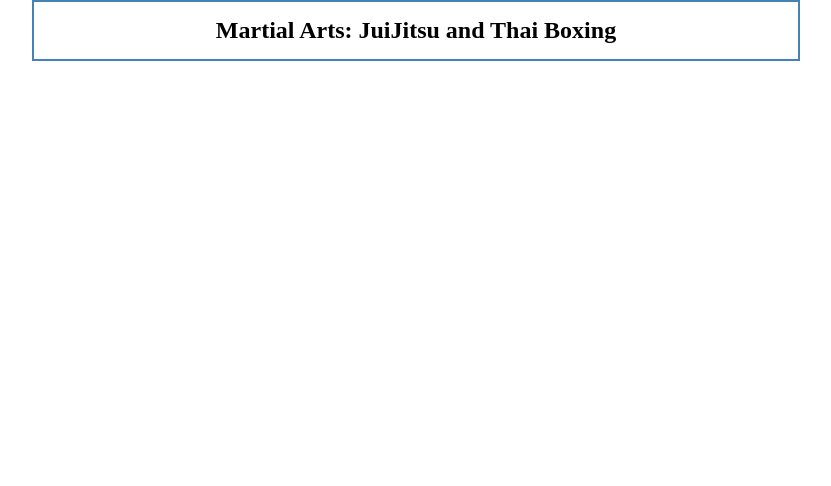
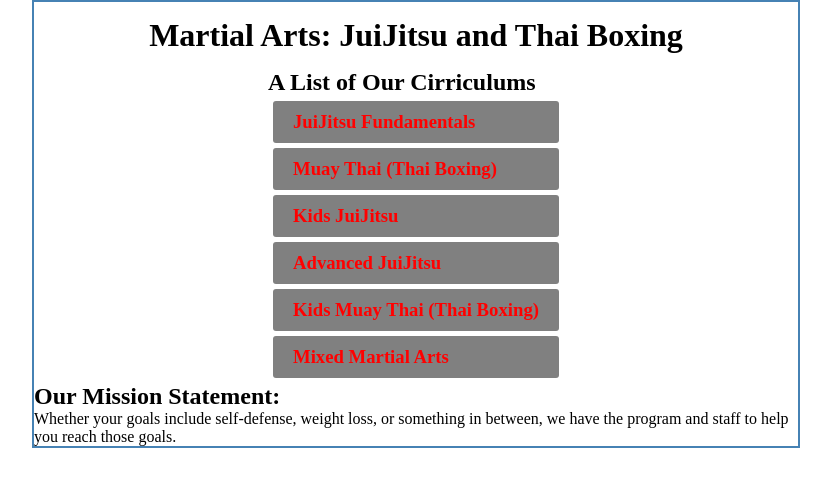
Before and after one commit to JDixon1995/Martial-Arts-App, a React (Create React App) app: page / in a window 1280 px wide. Shown: the top 486 px of the page, without its empty margins (224-1055 px from the left). Built offline with nearby package versions, Linux system fonts and the light colour scheme.

Commit message:
added components, and used .map() to create a list from the array of programs.

```diff
--- a/src/App.js
+++ b/src/App.js
@@ -1,51 +1,18 @@
 import './App.css';
 import Header from './components/Header'
+import Programs from './components/Programs'
+import Mission from './components/Mission'
 
 const App = () => {
 
-  const programs = [
-    {
-      id: 1,
-      content: 'JuiJitsu Fundamentals',
-      time: '5:00 PM - 6:00 PM',
-      days: 'Mondays and Wednesdays'
-    },
-    {
-      id: 2,
-      content: 'Muay Thai (Thai Boxing)',
-      time: '6:00 PM - 7:30 PM',
-      days: 'Mondays and Wednesdays'
-    },
-    {
-      id: 3,
-      content: 'Kids JuiJitsu',
-      time: '5:00 PM - 6:30 PM',
-      days: 'Tuesdays and Thursdays'
-    },
-    {
-      id: 4,
-      content: 'Advanced JuiJitsu',
-      time: '6:30 PM - 8:00 PM',
-      days: 'Tuesdays and Thursdays'
-    },
-    {
-      id: 5,
-      content: 'Kids Muay Thai (Thai Boxing)',
-      time: '5:00 PM - 6:00 PM',
-      days: 'Fridays'
-    },
-    {
-      id: 6,
-      content: 'Mixed Martial Arts',
-      time: '6:00 PM - 7:00 PM',
-      days: 'Fridays'
-    },
-  ]
+
 
   return (
     <div className="container">
       <Header
       title='Martial Arts: JuiJitsu and Thai Boxing' />
+      <Programs />
+      <Mission />
     </div>
   );
 }
--- a/src/components/Header.js
+++ b/src/components/Header.js
@@ -3,7 +3,7 @@ import React from 'react'
 const Header = ( {title} ) => {
     return (
         <header className='header' >
-            <h2>{title}</h2>
+            <h1>{title}</h1>
         </header>
     )
 }
--- /dev/null
+++ b/src/components/Mission.js
@@ -0,0 +1,16 @@
+import React from 'react'
+
+const Mission = () => {
+    return (
+        <div>
+            <h2>Our Mission Statement:</h2>
+            <article>Whether your goals include
+                self-defense, weight loss, or
+                something in between, we have the
+                program and staff to help you reach
+                those goals.</article>
+        </div>
+    )
+}
+
+export default Mission
--- /dev/null
+++ b/src/components/Program.js
@@ -0,0 +1,12 @@
+import React from 'react'
+
+const Program = ( {program} ) => {
+    return (
+        <div className="program">
+            <h3>{program.content}</h3>
+            <p>{program.times}</p>
+        </div>
+    )
+}
+
+export default Program
--- a/src/components/Programs.js
+++ b/src/components/Programs.js
@@ -1,9 +1,54 @@
 import React from 'react'
+import Program from './Program'
 
 const Programs = () => {
+
+    const programs = [
+        {
+          id: 1,
+          content: 'JuiJitsu Fundamentals',
+          time: '5:00 PM - 6:00 PM',
+          days: 'Mondays and Wednesdays'
+        },
+        {
+          id: 2,
+          content: 'Muay Thai (Thai Boxing)',
+          time: '6:00 PM - 7:30 PM',
+          days: 'Mondays and Wednesdays'
+        },
+        {
+          id: 3,
+          content: 'Kids JuiJitsu',
+          time: '5:00 PM - 6:30 PM',
+          days: 'Tuesdays and Thursdays'
+        },
+        {
+          id: 4,
+          content: 'Advanced JuiJitsu',
+          time: '6:30 PM - 8:00 PM',
+          days: 'Tuesdays and Thursdays'
+        },
+        {
+          id: 5,
+          content: 'Kids Muay Thai (Thai Boxing)',
+          time: '5:00 PM - 6:00 PM',
+          days: 'Fridays'
+        },
+        {
+          id: 6,
+          content: 'Mixed Martial Arts',
+          time: '6:00 PM - 7:00 PM',
+          days: 'Fridays'
+        },
+      ]
+
     return (
-        <div>
-
+        <div className='programs-div'>
+        <h2>A List of Our Cirriculums</h2>
+            {programs.map((program) => (<Program
+            key={program.id}
+            program={program}
+            />))}
         </div>
     )
 }
--- a/src/index.css
+++ b/src/index.css
@@ -22,3 +22,23 @@
   padding: 10px;
   text-align: center;
 }
+
+.program {
+  background: grey;
+  color: red;
+  margin: 5px;
+  padding: 10px 20px;
+  cursor: pointer;
+  border-radius: 3px;
+}
+
+.program h4 {
+  display: flex;
+  align-items: center;
+  justify-content: space-between;
+}
+
+.program:hover {
+  background: black;
+  color: aqua;
+}
```
